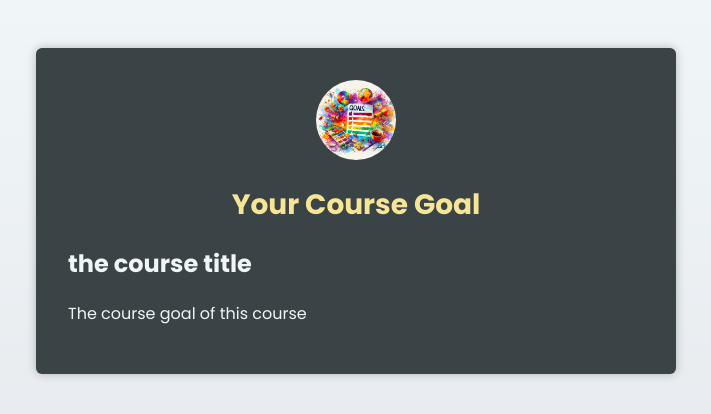
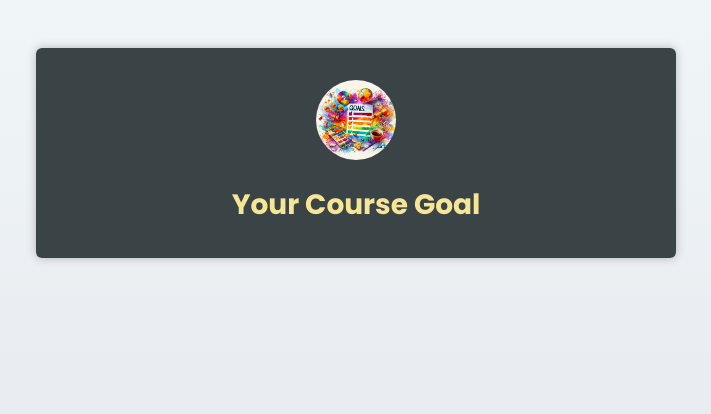
Before and after one commit to MahmoudAmouni/CourseGoal, a React (Vite) app: page / in a window 1280 px wide. Shown: the top 414 px of the page, without its empty margins (284-995 px from the left). Built offline with nearby package versions, Linux system fonts and the light colour scheme; the HTML template or start-up script is replaced by a standard one.

Commit message:
Added new feature

```diff
--- a/src/App.tsx
+++ b/src/App.tsx
@@ -1,15 +1,41 @@
+import { useState } from "react";
 import CourseGoal from "./Components/CourseGoal";
 import Header from "./Components/Header";
 import imgsrc from "./assets/goals.jpg"
+
+export interface CourseGoalsType {
+  title: string;
+  description: string;
+  id: number;
+}
 export default function App() {
+
+  const [goals, setGoals] = useState<CourseGoalsType[]>([]);
+
+  function handleAddGoal(){
+    setGoals((goals)=>{
+      const newGoal: CourseGoalsType={
+        title:"new Goal",
+        description:"goal description",
+        id:Math.random()
+      }
+      return [...goals,newGoal]
+    })
+  }
   return (
     <main>
       <Header img={{ src: imgsrc, alt: "img alt" }}>
         <h1>Your Course Goal</h1>
       </Header>
-      <CourseGoal title="the course title">
-        The course goal of this course
-      </CourseGoal>
+      <ul>
+        {goals.map((goal) => (
+          <li key={goal.id}>
+            <CourseGoal title={goal.title}>
+             {goal.description}
+            </CourseGoal>
+          </li>
+        ))}
+      </ul>
     </main>
   );
 }
```
